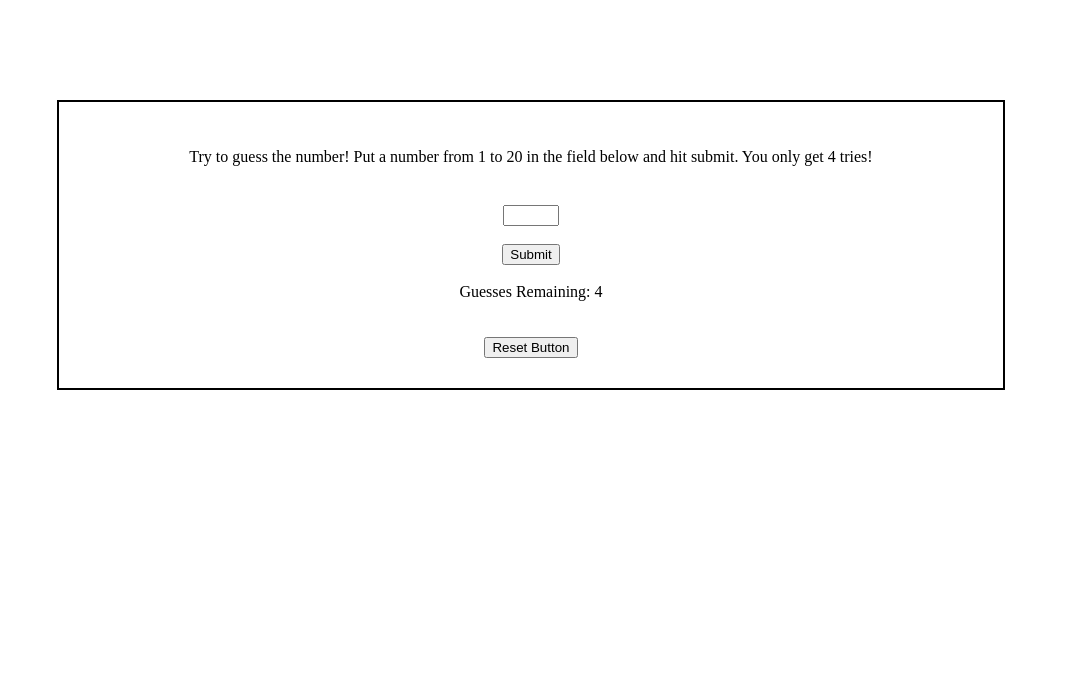
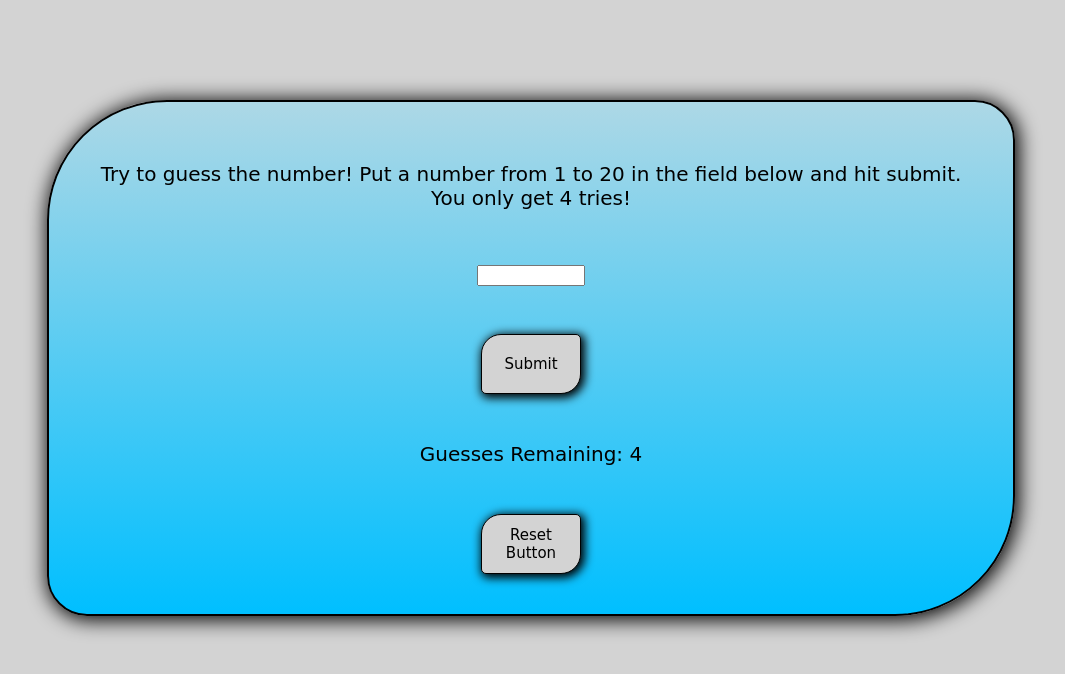
Before and after one commit to Jpendy/Lab-02-Guess-Number-Game, a plain HTML site: page index.html in a window 1280 px wide. Shown: the whole page, without its empty margins (109-1174 px from the left). Drawn offline with Linux system fonts and the light colour scheme.

Commit message:
style commit

```diff
--- a/app.js
+++ b/app.js
@@ -30,6 +30,8 @@ submitButton.addEventListener('click', () => {
     if (triesRemaining === 0) {
         finalMessage.textContent = 'Game over! You are a bad guesser..';
         document.getElementById('number-guess').disabled = true;
+        guessesRemaining.textContent = '0';
+        document.getElementById('submitButton').disabled = true;
     }
 });
 
--- a/style.css
+++ b/style.css
@@ -1,7 +1,39 @@
+
+
+body {
+    background: -webkit-linear-gradient(lightgrey, lightgrey)
+}
+
 #container {
     margin: 100px auto;
     width: 70%;
     border: 2px solid black;
-    padding: 30px;
+    padding: 40px;
     text-align: center;
+    font-size: 20px;
+    border-radius: 120px 40px 120px 40px;
+    background: -webkit-linear-gradient(lightblue, deepskyblue);
+    box-shadow: 2px 2px 20px 2px;
+    font-family: cursive;
 }
+
+input {
+    width: 100px;
+}
+
+button {
+    width: 100px;
+    height: 60px;
+    border: 1px solid black;
+    background: lightgray;
+    cursor: pointer;
+    border-radius: 20px 5px 20px 5px;
+    box-shadow: 2px 2px 10px 2px;
+    font-size: 15px;
+    transition: 0.5s;
+    font-family: cursive;
+}
+
+button:hover {
+    background: orange;
+}
```
Also changed, not shown: index.html (+2 -4 lines).
